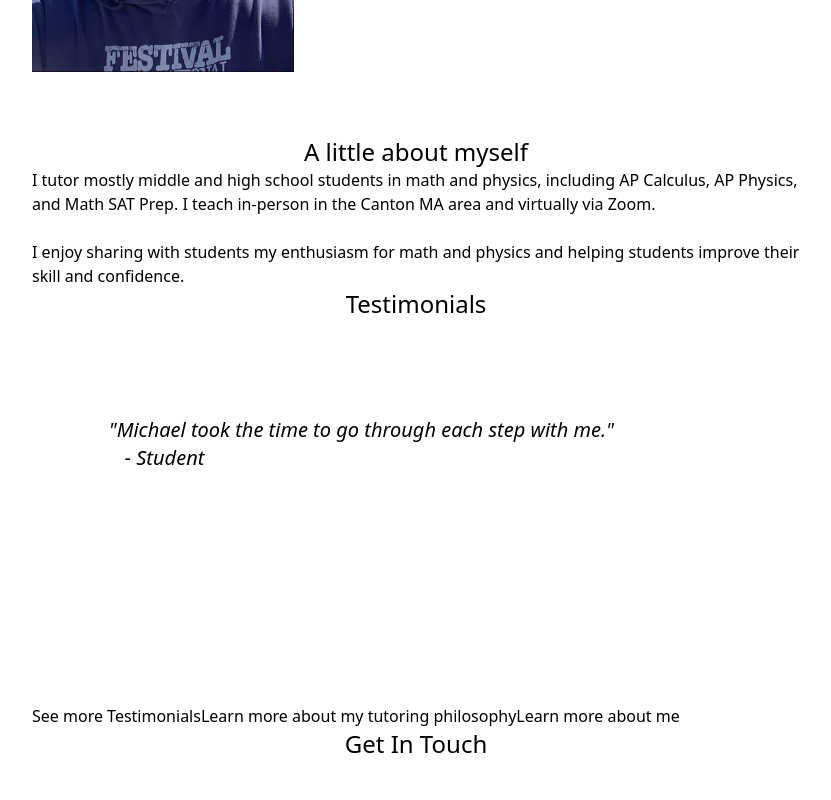
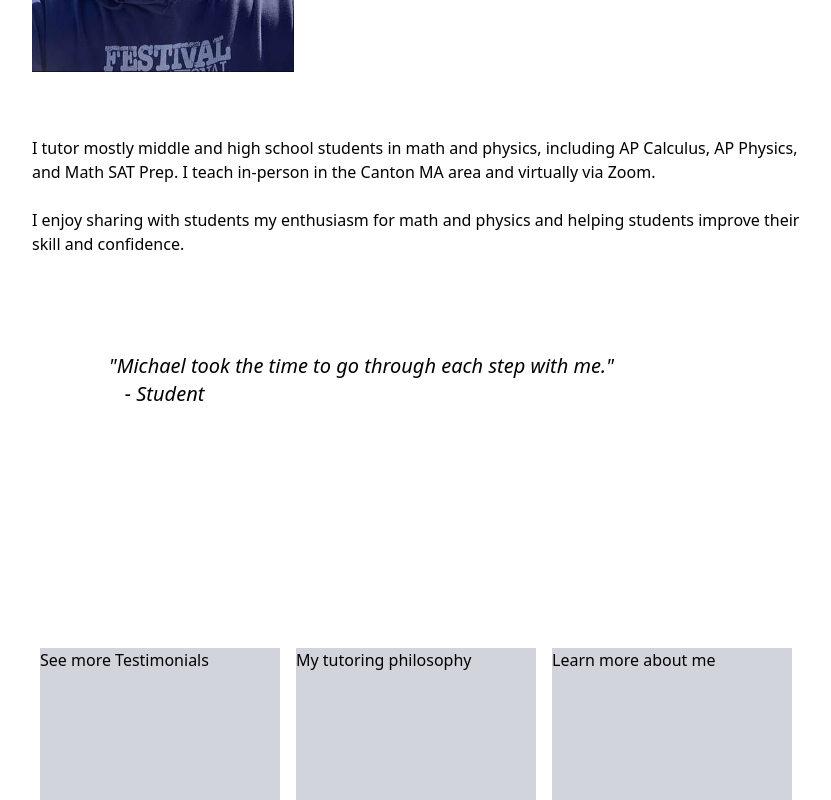
Before and after one commit to robert-bl/mkazenel_tutoring, a React (Create React App) app: page / in a window 1280 px wide. Shown: the part 420-1220 px from the top of the page, without its empty margins (224-1055 px from the left). Built offline with nearby package versions, Linux system fonts and the light colour scheme.

Commit message:
added scrolltotop component to fix links not scrolling to page top

```diff
--- a/src/components/carousel/QuoteCard.jsx
+++ /dev/null
@@ -1,13 +0,0 @@
-
-
-export function QuoteCard ({quote, relation, index, ind})  {
-
-    let quoteStyle = `${index === ind ? 'text-xl opacity-100' : 'hidden opacity-0'}`
-
-    return (
-            <div className={quoteStyle}>
-                {quote}
-                <div className='ml-4'>{relation}</div>
-            </div>
-    )
-}
--- a/src/components/carousel/QuoteCarousel.jsx
+++ b/src/components/carousel/QuoteCarousel.jsx
@@ -1,33 +1,27 @@
 import { useEffect, useState } from "react"
 
-import { QuoteCard } from "./QuoteCard"
 import { testimonialsContent } from "../../content/testimonials"
 
 
 export function QuoteCarousel () {
 
-    const [ind, setInd] = useState(0)
+    const [quoteIdx, setQuoteIdx] = useState(0)
 
     useEffect(() => {
-        const qiInterval = setInterval(() => {
-            setInd((x) => {return x < testimonialsContent.length - 1 ? x + 1 : 0})
+        const quoteDisplayTimer = setInterval(() => {
+            setQuoteIdx((x) => {return x < testimonialsContent.length - 1 ? x + 1 : 0})
         }, 10000)
 
         return () => {
-        clearInterval(qiInterval)
+        clearInterval(quoteDisplayTimer)
         }
     }, [])
 
     return (
         <div className='my-24 h-48 w-4/5 mx-auto'>
-            {/* <div className='duration-500'>
-                {testimonialsContent.map((content, i) => (
-                    <QuoteCard key={i} index={i} ind={ind} quote={content.quote} relation={content.relation}/>
-                ))}
-            </div> */}
-            <div key={ind} className='animate-fade-in-down text-xl italic'>
-                <div >{testimonialsContent[ind].quote}</div>
-                <div className='ml-4'>{testimonialsContent[ind].relation}</div>
+            <div key={quoteIdx} className='animate-fade-in-down text-xl italic'>
+                <div >{testimonialsContent[quoteIdx].quote}</div>
+                <div className='ml-4'>{testimonialsContent[quoteIdx].relation}</div>
             </div>
         </div>
     )
--- /dev/null
+++ b/src/components/navigation/ScrollToTop.jsx
@@ -0,0 +1,11 @@
+import { useEffect } from "react";
+import { useLocation } from "react-router-dom";
+
+export default function (props) {
+    const location = useLocation()
+    useEffect(() => {
+        window.scrollTo(0, 0)
+    }, [location])
+
+    return <>{props.children}</>
+}
--- a/src/components/pages/Home.jsx
+++ b/src/components/pages/Home.jsx
@@ -4,28 +4,26 @@ import { Header } from "../header/Header";
 import { QuoteCarousel } from "../carousel/QuoteCarousel";
 import { Contact } from "./Contact";
 
+let linkStyle = 'h-[30vw] md:h-[20vw] h-[30vw] md:w-[20vw] m-2 bg-gray-300'
 
 export function Home () {
     return (
         <div>
             <Header />
             <div className='mt-16 animate-fade-in'>
-                <div className='text-2xl text-center'>A little about myself</div>
+
                 <div>I tutor mostly middle and high school students in math and physics, including AP Calculus, AP Physics, and Math SAT Prep. I teach in-person in the Canton MA area and virtually via Zoom.
                 <br></br>
                 <br></br>
                 I enjoy sharing with students my enthusiasm for math and physics and helping students improve their skill and confidence.
                 </div>
-                <div className='text-2xl text-center'>
-                    Testimonials
-                </div>
 
                 <QuoteCarousel />
 
-                <div className='flex'>
-                    <Link to='/testimonials'>See more Testimonials</Link>
-                    <Link to='/tutoring'>Learn more about my tutoring philosophy</Link>
-                    <Link to='/about-me'>Learn more about me</Link>
+                <div className='flex justify-between'>
+                    <Link to='/testimonials' className={linkStyle}>See more Testimonials</Link>
+                    <Link to='/tutoring' className={linkStyle}>My tutoring philosophy</Link>
+                    <Link to='/about-me' className={linkStyle}>Learn more about me</Link>
 
                 </div>
 
--- a/src/components/pages/Main.jsx
+++ b/src/components/pages/Main.jsx
@@ -3,6 +3,7 @@ import { Route, Routes } from 'react-router-dom';
 import { Contact } from './Contact';
 import { AboutMe } from './AboutMe'
 import { Home } from './Home';
+import ScrollToTop from '../navigation/ScrollToTop';
 import { Testimonials } from './Testimonials';
 import { Tutoring } from './Tutoring';
 
@@ -10,7 +11,8 @@ import { Tutoring } from './Tutoring';
 
 export function Main () {
     return (
-        <div className='w-3/5 mx-auto mt-24'>
+        <div className='w-11/12 md:w-3/5 mx-auto mt-24'>
+            <ScrollToTop>
                 <Routes>
                     <Route path='/' element={<Home/>}/>
                     <Route path='/tutoring' element={<Tutoring/>}/>
@@ -18,7 +20,7 @@ export function Main () {
                     <Route path='/about-me' element={<AboutMe/>}/>
                     <Route path='/contact' element={<Contact/>} />
                 </Routes>
-
+            </ScrollToTop>
         </div>
     );
 }
```
Lines whose indentation alone changed are shown as unchanged.
